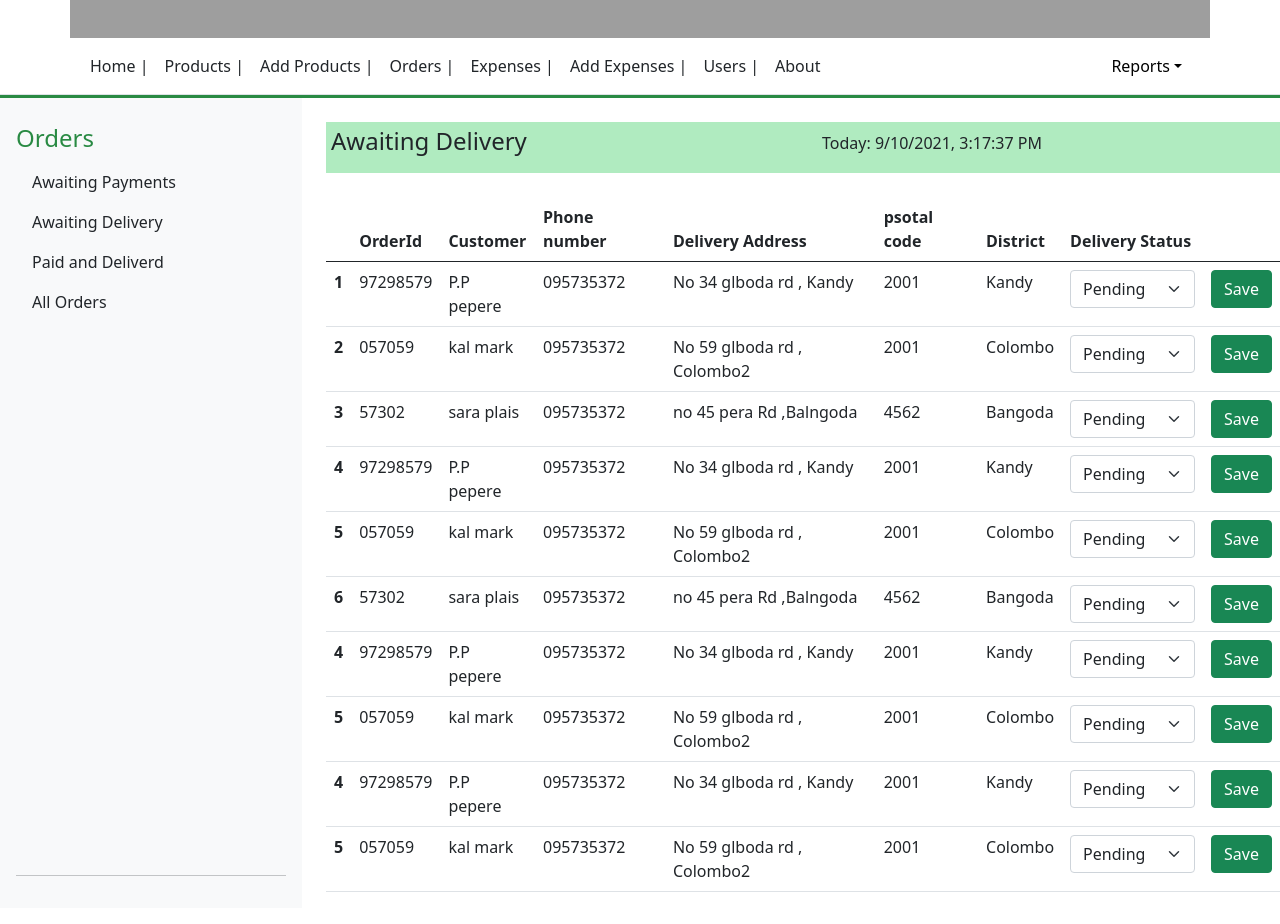
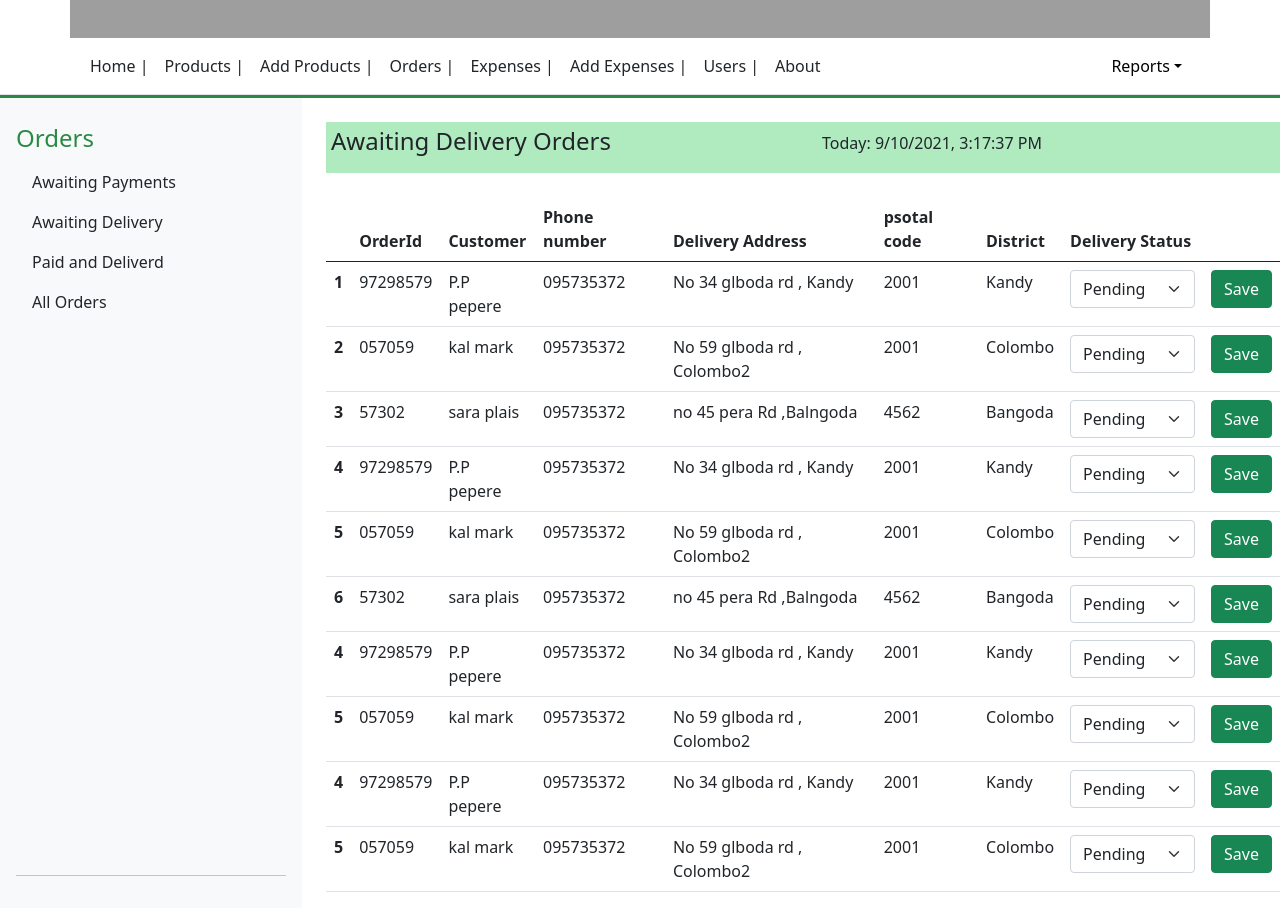
Before and after one commit to Maryam-Yumna/Tea-Store-Management-System, a React (Create React App) app in the folder frontend/: page /awaitingDelivery in a window 1280 px wide. Shown: the part 960-1884 px from the top of the page. Built offline with nearby package versions, Linux system fonts and the light colour scheme; grey boxes are pictures that could not be loaded; a small style sheet from the web is missing.

Commit message:
Update AwitingDelivery.js

```diff
--- a/frontend/src/components/adminOrders/AwitingDelivery.js
+++ b/frontend/src/components/adminOrders/AwitingDelivery.js
@@ -82,7 +82,7 @@ class AwaitingDelivery extends Component {
             >
               <div class="row">
                 <div class="col">
-                  <h4> Awaiting Delivery</h4>
+                  <h4> Awaiting Delivery Orders</h4>
                 </div>
                 <div class="col">
                   <h6 style={{ padding: "7px" }}>
```
